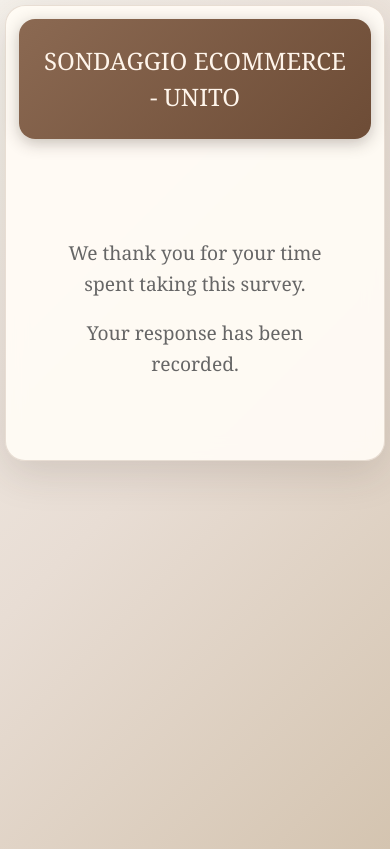
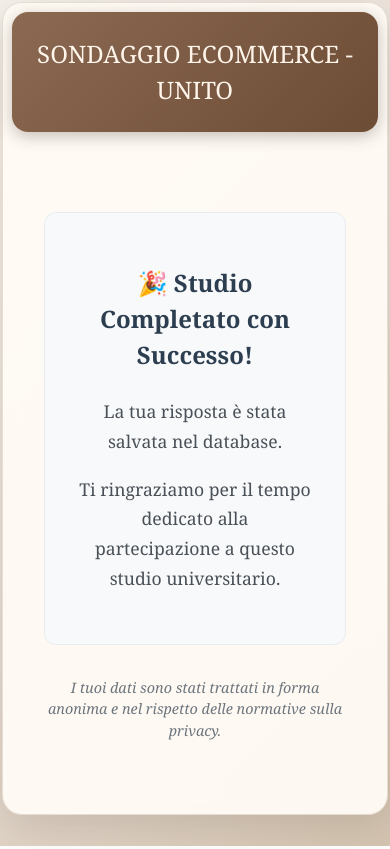
Before and after one commit to francescabuggio/TESIREACT, a React (Vite) app: page /complete in a window 390 px wide. Built offline with nearby package versions, Linux system fonts and the light colour scheme; no server answers.

Commit message:
Add files via upload

```diff
--- a/src/App.css
+++ b/src/App.css
@@ -909,8 +909,8 @@
   }
 
   .survey-container {
-    padding: 1rem !important;
-    margin: 0.5rem !important;
+    padding: 0.8rem !important;
+    margin: 0.2rem !important;
   }
 
   .question-group {
@@ -1004,17 +1004,17 @@
   }
 
   .consent-page {
-    padding: 0.8rem 0.3rem !important;
+    padding: 0.5rem 0.1rem !important;
   }
 
   .consent-container {
-    padding: 1.2rem !important;
-    margin: 0.3rem !important;
+    padding: 1rem !important;
+    margin: 0.1rem !important;
   }
 
   .survey-container {
-    padding: 0.8rem !important;
-    margin: 0.3rem !important;
+    padding: 0.6rem !important;
+    margin: 0.1rem !important;
   }
 
   .question-group {
--- a/src/pages/Complete.tsx
+++ b/src/pages/Complete.tsx
@@ -71,11 +71,43 @@
         <h1>SONDAGGIO ECOMMERCE - UNITO</h1>
       </div>
       <div style={{ textAlign: 'center', padding: '3rem 2rem' }}>
-        <p style={{ fontSize: '1.2rem', color: '#666', lineHeight: '1.6', marginBottom: '1rem' }}>
-          We thank you for your time spent taking this survey.
-        </p>
-        <p style={{ fontSize: '1.2rem', color: '#666', lineHeight: '1.6' }}>
-          Your response has been recorded.
+        <div style={{
+          background: '#f8f9fa',
+          padding: '2rem',
+          borderRadius: '12px',
+          marginBottom: '2rem',
+          border: '1px solid #e9ecef'
+        }}>
+          <h2 style={{
+            color: '#2c3e50',
+            marginBottom: '1.5rem',
+            fontSize: '1.5rem',
+            fontWeight: '600'
+          }}>
+            🎉 Studio Completato con Successo!
+          </h2>
+          <p style={{
+            fontSize: '1.1rem',
+            color: '#495057',
+            lineHeight: '1.7',
+            marginBottom: '1rem'
+          }}>
+            La tua risposta è stata salvata nel database.
+          </p>
+          <p style={{
+            fontSize: '1.1rem',
+            color: '#495057',
+            lineHeight: '1.7'
+          }}>
+            Ti ringraziamo per il tempo dedicato alla partecipazione a questo studio universitario.
+          </p>
+        </div>
+        <p style={{
+          fontSize: '0.9rem',
+          color: '#6c757d',
+          fontStyle: 'italic'
+        }}>
+          I tuoi dati sono stati trattati in forma anonima e nel rispetto delle normative sulla privacy.
         </p>
       </div>
     </div>
--- a/src/pages/FinalSurvey.tsx
+++ b/src/pages/FinalSurvey.tsx
@@ -75,17 +75,22 @@
             fontSize: '0.85rem'
           }}>
             <strong>Legenda:</strong><br />
-            Mai | Raramente | A volte | Spesso | Sempre
+            <span className="likert-legend-desktop">
+              Mai | Raramente | A volte | Spesso | Sempre
+            </span>
+            <span className="likert-legend-mobile">
+              Mai | Raramente | A volte | Spesso | Sempre
+            </span>
           </div>
 
           <table className="likert-table" style={{ width: '100%', borderCollapse: 'collapse' }}>
             <thead>
               <tr>
-                <th style={{ width: '60%', textAlign: 'left', padding: '0.8rem', background: '#f8f9fa' }}>
+                <th className="likert-question-header" style={{ width: '60%', textAlign: 'left', padding: '0.8rem', background: '#f8f9fa' }}>
                   Frequenza
                 </th>
                 {question.options.map(opt => (
-                  <th key={opt.value} style={{ width: '8%', textAlign: 'center', padding: '0.8rem', background: '#f8f9fa' }}>
+                  <th key={opt.value} className="likert-scale-header" style={{ width: '8%', textAlign: 'center', padding: '0.8rem', background: '#f8f9fa' }}>
                     {opt.label}
                   </th>
                 ))}
@@ -93,17 +98,18 @@
             </thead>
             <tbody>
               <tr>
-                <td style={{ padding: '0.8rem', borderBottom: '1px solid #eee', fontSize: '0.9rem' }}>
+                <td className="likert-question-cell" style={{ padding: '0.8rem', borderBottom: '1px solid #eee', fontSize: '0.9rem' }}>
                   Considerazione ambientale
                 </td>
                 {question.options.map(opt => (
-                  <td key={opt.value} style={{ padding: '0.8rem', textAlign: 'center', borderBottom: '1px solid #eee' }}>
+                  <td key={opt.value} className="likert-scale-cell" style={{ padding: '0.8rem', textAlign: 'center', borderBottom: '1px solid #eee' }}>
                     <input
                       type="radio"
                       name={question.id}
                       value={opt.value}
                       onChange={() => handleAnswer(question.id, opt.value)}
                       checked={answers[question.id] === opt.value}
+                      className="likert-radio"
                       style={{ transform: 'scale(1.2)' }}
                     />
                   </td>
@@ -171,18 +177,23 @@
           fontSize: '0.85rem'
         }}>
           <strong>Legenda:</strong><br />
-          1 = Totalmente in disaccordo | 2 = Molto in disaccordo | 3 = Abbastanza in disaccordo |
-          4 = Né d'accordo né in disaccordo | 5 = Abbastanza d'accordo | 6 = Molto d'accordo | 7 = Totalmente d'accordo
+          <span className="likert-legend-desktop">
+            1 = Totalmente in disaccordo | 2 = Molto in disaccordo | 3 = Abbastanza in disaccordo |
+            4 = Né d'accordo né in disaccordo | 5 = Abbastanza d'accordo | 6 = Molto d'accordo | 7 = Totalmente d'accordo
+          </span>
+          <span className="likert-legend-mobile">
+            1=Tot.disaccordo | 2=Molto disaccordo | 3=Abb.disaccordo | 4=Neutro | 5=Abb.accordo | 6=Molto accordo | 7=Tot.accordo
+          </span>
         </div>
 
         <table className="likert-table" style={{ width: '100%', borderCollapse: 'collapse' }}>
           <thead>
             <tr>
-              <th style={{ width: '60%', textAlign: 'left', padding: '0.8rem', background: '#f8f9fa' }}>
+              <th className="likert-question-header" style={{ width: '60%', textAlign: 'left', padding: '0.8rem', background: '#f8f9fa' }}>
                 Affermazione
               </th>
               {[0,1,2,3,4,5,6].map(i => (
-                <th key={i} style={{ width: '5.7%', textAlign: 'center', padding: '0.8rem', background: '#f8f9fa' }}>
+                <th key={i} className="likert-scale-header" style={{ width: '5.7%', textAlign: 'center', padding: '0.8rem', background: '#f8f9fa' }}>
                   {i + 1}
                 </th>
               ))}
@@ -191,17 +202,18 @@
           <tbody>
             {currentQuestions.map(q => (
               <tr key={q.id}>
-                <td style={{ padding: '0.8rem', borderBottom: '1px solid #eee', fontSize: '0.9rem' }}>
+                <td className="likert-question-cell" style={{ padding: '0.8rem', borderBottom: '1px solid #eee', fontSize: '0.9rem' }}>
                   {q.text}
                 </td>
                 {[0,1,2,3,4,5,6].map(i => (
-                  <td key={i} style={{ padding: '0.8rem', textAlign: 'center', borderBottom: '1px solid #eee' }}>
+                  <td key={i} className="likert-scale-cell" style={{ padding: '0.8rem', textAlign: 'center', borderBottom: '1px solid #eee' }}>
                     <input
                       type="radio"
                       name={q.id}
                       value={i}
                       onChange={() => handleAnswer(q.id, i)}
                       checked={answers[q.id] === i}
+                      className="likert-radio"
                       style={{ transform: 'scale(1.2)' }}
                     />
                   </td>
--- a/src/pages/Success.tsx
+++ b/src/pages/Success.tsx
@@ -28,15 +28,14 @@
       </header>
       <div className="container">
         <div className="success-container">
-          <div className="success-icon">🎉</div>
-          <h2 className="success-title">Ordine Completato!</h2>
+          <div className="success-icon">✅</div>
+          <h2 className="success-title">MOCKUP STORE TERMINATO</h2>
           <p className="success-message">
-            Ciao {orderData.firstName}! Il tuo ordine è stato ricevuto con successo.<br />
-            Riceverai una email di conferma a breve.
+            Hai completato con successo la simulazione dell'esperienza di acquisto online.
           </p>
 
           <div className="order-summary">
-            <h5>Riepilogo Ordine</h5>
+            <h5>RIEPILOGO ORDINE</h5>
             <p><strong>Prodotto:</strong> {orderData.productTitle}</p>
             <p><strong>Prezzo:</strong> {orderData.productPrice}</p>
             <p><strong>Spedizione:</strong> {orderData.shippingAddress}</p>
@@ -44,8 +43,21 @@
             <p><strong>Numero ordine:</strong> #{Math.floor(Math.random() * 100000)}</p>
           </div>
 
+          <div style={{
+            background: '#f8f9fa',
+            padding: '1rem',
+            borderRadius: '8px',
+            margin: '1.5rem 0',
+            border: '1px solid #e9ecef'
+          }}>
+            <p style={{ margin: 0, fontSize: '1rem', color: '#333' }}>
+              <strong>Prossimo step:</strong> Adesso ci sarà una survey finale.
+              Sei pregato di completarla per finalizzare la partecipazione allo studio.
+            </p>
+          </div>
+
           <button className="btn btn-primary" onClick={handleContinue}>
-            Continua
+            Inizia Survey Finale
           </button>
         </div>
       </div>
```
